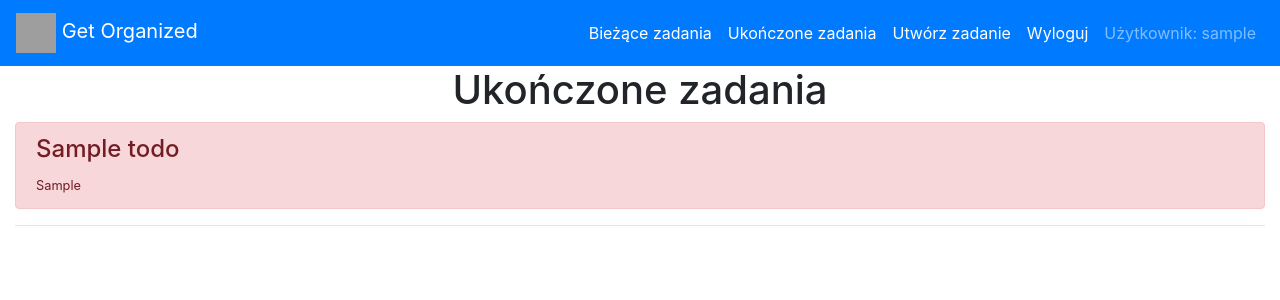
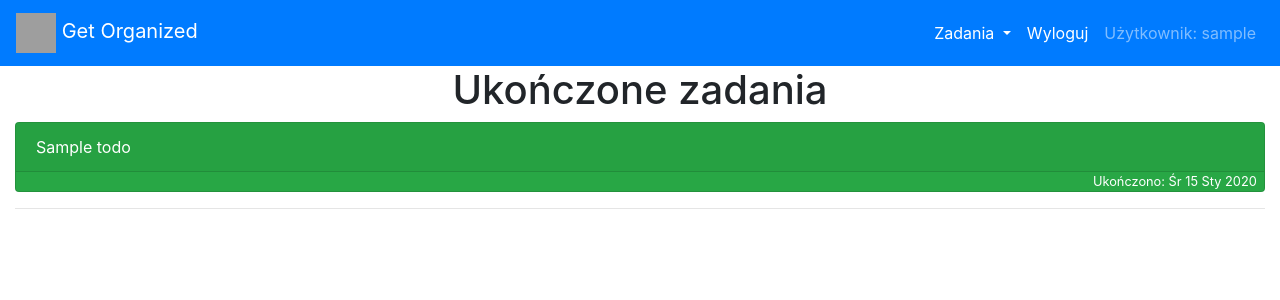
Before and after one commit to MJanowskiDev/GetOrganizedApp, a Django app: a page that uses todoapp/templates/todoapp/base.html in a window 1280 px wide. Shown: the top 300 px of the page. Run offline with Django 3.2, Linux system fonts and the light colour scheme; a user stored in the database is signed in; tables that the repository leaves empty hold one stand-in row (values such as "Sample post"); some libraries are stand-ins or nearby versions; grey boxes are pictures that could not be loaded.

Commit message:
Added dropdown for tasks in navbar. Edited templates for listing cards. Added function to revert completion of task

```diff
--- a/todo/urls.py
+++ b/todo/urls.py
@@ -24,6 +24,7 @@ urlpatterns = [
     path('current/<username>', views.TodosView.as_view(), name = 'currenttodos'),
     path('done/<username>', views.DoneTodosView.as_view(), name = 'donetodos'),
     path('finish/<pk>', views.CompleteTodoView.as_view(), name = 'makecomplete'),
+    path('revert/<pk>', views.RevertComplete.as_view(), name = 'revertcomplete'),
     path('remove/<user>/<pk>', views.DeleteTodoView.as_view(), name = 'remove'),
     path('create/', views.CreateTodoView.as_view(), name = 'createtodo' ),
     path('edit/<pk>', views.EditTodoView.as_view(), name = 'edittodo' ),
--- a/todoapp/forms.py
+++ b/todoapp/forms.py
@@ -2,6 +2,8 @@ from django.contrib.auth import get_user_model
 from django.contrib.auth.forms import UserCreationForm
 from django.forms import ModelForm
 from .models import ToDo
+from django.forms import BooleanField
+import django.forms as forms
 
 class UserCreateForm(UserCreationForm):
     class Meta:
--- /dev/null
+++ b/todoapp/templates/todoapp/_todoelement.html
@@ -0,0 +1,26 @@
+<a href="{% url 'edittodo' pk=todo_el.pk %}">
+    {%if todo_el.done%}
+        <div class="card text-white bg-success">
+    {%else%}
+        {%if todo_el.important%}
+        <div class="card text-white bg-info">
+        {%else%}
+        <div class="card text-white bg-danger">
+        {%endif%}
+    {%endif%}
+
+        <div class="card-header">
+                {{todo_el.title}}
+        </div>
+
+            <div class="d-flex justify-content-end">
+                {%if todo_el.done%}
+                <small>Ukończono: {{ todo_el.datecompleted|date:"D d M Y" }} &nbsp;</small>
+                {%else%}
+                <small>Utworzono: {{ todo_el.created|date:"D d M Y" }} &nbsp;</small>
+                {%endif%}
+
+            </div>
+    </div>
+</a>
+<hr>
--- a/todoapp/templates/todoapp/base.html
+++ b/todoapp/templates/todoapp/base.html
@@ -25,18 +25,30 @@
         <div class="collapse navbar-collapse" id="navbarNavAltMarkup">
           <div class="navbar-nav ml-auto">
             {% if user.is_authenticated %}
-                <a class="nav-item nav-link active" href="{% url 'currenttodos' username=user.username %}">Bieżące zadania <span class="sr-only">(current)</span></a>
-                <a class="nav-item nav-link active" href="{% url 'donetodos' username=user.username %}">Ukończone zadania <span class="sr-only">(current)</span></a>
-                <a class="nav-item nav-link active" href="{% url 'createtodo'  %}">Utwórz zadanie <span class="sr-only">(current)</span></a>
+
+                <div class="dropdown nav-item ">
+                  <a class=" dropdown-toggle nav-link nav-link active" type="button" id="dropdownMenuButton" data-toggle="dropdown" aria-haspopup="true" aria-expanded="false">
+                  Zadania
+                  </a>
+                  <div class="dropdown-menu" aria-labelledby="dropdownMenuButton">
+                    <a class="dropdown-item" href="{% url 'currenttodos' username=user.username %}">Bieżące</a>
+                    <a class="dropdown-item" href="{% url 'donetodos' username=user.username %}">Ukończone</a>
+                    <div class="dropdown-divider"></div>
+                    <a class="dropdown-item" href="{% url 'createtodo'  %}">Utwórz</a>
+
+                  </div>
+                </div>
+
                 <a class="nav-item nav-link active" href="{% url 'logout' %}">Wyloguj</a>
                 <a class="nav-item nav-link inactive" >Użytkownik: {{user.username}}</a>
-            {% else %}
+
+
+
+
+                {% else %}
                 <a class="nav-item nav-link active" href="{% url 'signupuser' %}">Rejestracja</a>
                 <a class="nav-item nav-link active" href="{% url 'login' %}">Logowanie</a>
             {% endif %}
-
-
-
 
           </div>
         </div>
--- a/todoapp/templates/todoapp/donetodos.html
+++ b/todoapp/templates/todoapp/donetodos.html
@@ -6,21 +6,7 @@
 </div>
 
 {% for todo_el in todos_user %}
-    <a href="{% url 'edittodo' pk=todo_el.pk %}">
-        {%if todo_el.important%}
-        <div class="alert alert-danger" role="alert">
-            <h4>{{todo_el.title}}</h4>
-            <small>{{todo_el.memo}}</small>
-        </div>
-        {%else%}
-        <div class="alert alert-primary" role="alert">
-            <h4>{{todo_el.title}}</h4>
-            <small>{{todo_el.memo}}</small>
-        </div>
-        {%endif%}
-        <hr>
-    </a>
-
+    {% include "todoapp/_todoelement.html" %}
 {%endfor%}
 
 {%endblock%}
--- a/todoapp/views.py
+++ b/todoapp/views.py
@@ -126,3 +126,28 @@ class CompleteTodoView(UpdateView,LoginRequiredMixin):
         self.object.datecompleted = timezone.now()
         self.object.save()
         return super().form_valid(form)
+
+
+class RevertComplete(UpdateView,LoginRequiredMixin):
+    redirect_field_name = 'todoapp/current.html'
+    form_class = MakeComplete
+    model = models.ToDo
+
+
+    def get(self, request, *args, **kwargs):
+        self.object = self.get_object()
+
+        self.old_queryset = super().get_queryset()
+        self.todo_user = super().get_queryset().filter(pk=self.kwargs.get('pk'))
+        user_id = self.todo_user.values('user')
+
+        if ((self.request.user.id) != (user_id.get()['user'])):
+            return HttpResponseNotFound('<h1>Page not found</h1>')
+
+        return super().get(request, *args, **kwargs)
+
+    def form_valid(self,form):
+        self.object = form.save(commit = False)
+        self.object.done = False
+        self.object.save()
+        return super().form_valid(form)
```
Also changed, not shown: todoapp/templates/todoapp/currenttodos.html (+1 -15 lines), todoapp/templates/todoapp/edit.html (+8 -0 lines).
